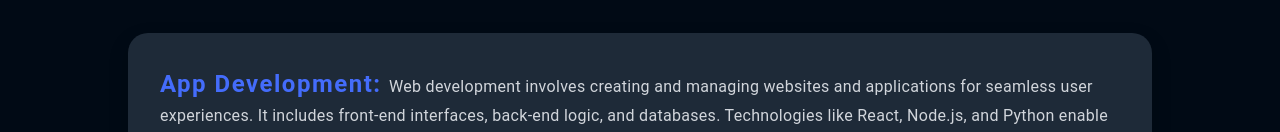
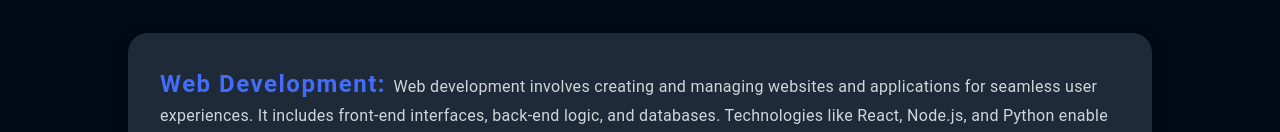
Before and after one commit to ziostech507-jpg/Z.S.M, a React (Create React App) app: page /developement in a window 1280 px wide. Shown: the part 811-943 px from the top of the page. Built offline with nearby package versions, Linux system fonts and the light colour scheme; a web font is replaced by a local one.

Commit message:
Update Development.jsx

```diff
--- a/src/components/ServiceDetailsCard/Development.jsx
+++ b/src/components/ServiceDetailsCard/Development.jsx
@@ -13,7 +13,7 @@ const Development = () => {
                 </h1> */}
                 <div className="ServiceCardDescriptionContainer">
                     <div className='ServiceCardSubDescriptionContainer'>
-                        <p>  <span className="servicesubHeadingTitle">App Development: </span>
+                        <p>  <span className="servicesubHeadingTitle">Web Development: </span>
                             Web development involves creating and managing websites and applications for seamless user experiences. It includes front-end interfaces, back-end logic, and databases. Technologies like React, Node.js, and Python enable scalable solutions, ensuring security, performance, and digital transformation for businesses.
                         </p>
                         <p> <span className="servicesubHeadingTitle">Android Development: </span>
```
